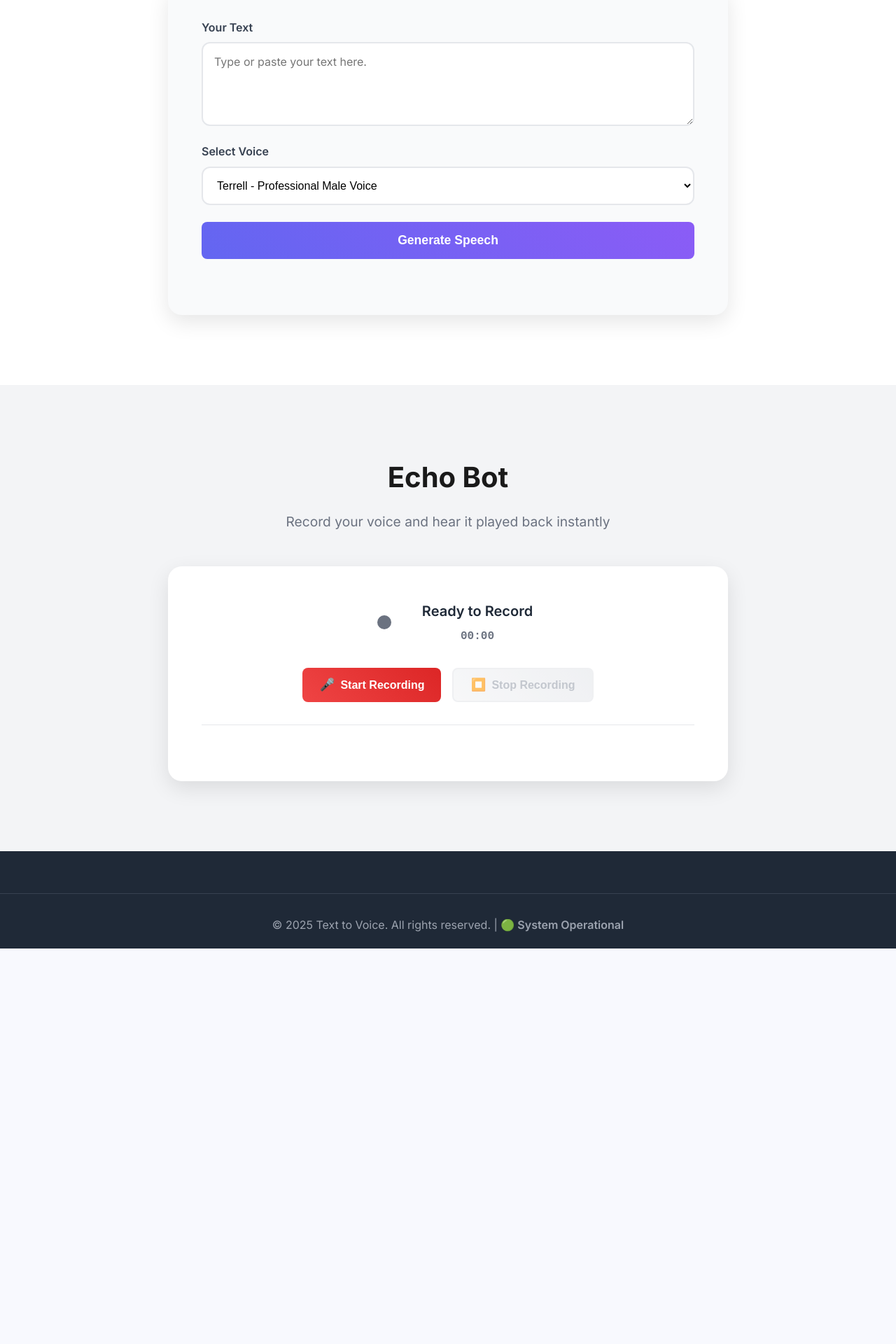
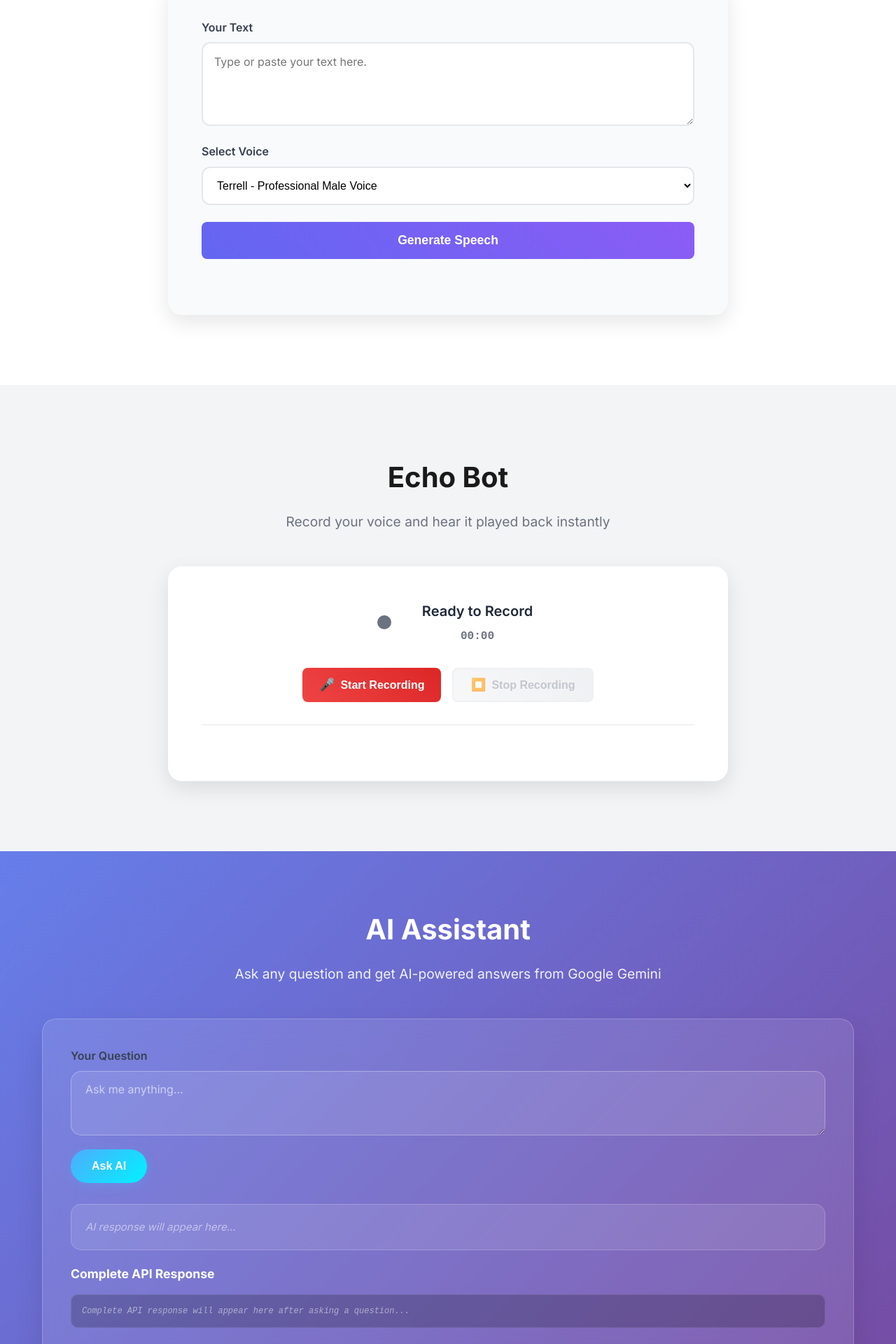
Before and after one commit to harryboiii07/30-days-of-agents, a FastAPI app: page / in a window 1280 px wide. Shown: the part 1080-3000 px from the top of the page at 70% size. Before the commit the page ends 2435 px from the top, so only its background shows below. Run offline with FastAPI, Linux system fonts and the light colour scheme.

Commit message:
llm integration

```diff
--- a/main.py
+++ b/main.py
@@ -9,6 +9,7 @@ from pathlib import Path
 from dotenv import load_dotenv
 from murf import Murf
 import assemblyai as aai
+from google import genai
 
 # Load environment variables
 load_dotenv()
@@ -27,6 +28,10 @@ UPLOAD_DIR.mkdir(exist_ok=True)
 class TTSRequest(BaseModel):
     text: str
     voice_id: str = "en-US-terrell"
+
+# Pydantic model for LLM API
+class LLMRequest(BaseModel):
+    text: str
 
 # Mount static files directory
 app.mount("/static", StaticFiles(directory="static"), name="static")
@@ -197,5 +202,54 @@ async def echo_with_tts(audio_file: UploadFile = File(...)):
         print(f"❌ Echo TTS Error: {str(e)}")
         raise HTTPException(status_code=500, detail=f"Error processing audio: {str(e)}") from e
 
+@app.post("/llm/query")
+async def llm_query(request: LLMRequest):
+    """
+    Query the Gemini LLM API with text input
+
+    - **text**: The text input to send to the LLM
+
+    Returns the LLM response along with the complete API response details
+    """
+    try:
+        # Validate input
+        if len(request.text.strip()) == 0:
+            raise HTTPException(status_code=400, detail="Text cannot be empty")
+
+        # Get API key from environment
+        api_key = os.getenv("GEMINI_API_KEY")
+        if not api_key:
+            raise HTTPException(status_code=500, detail="GEMINI_API_KEY environment variable not set")
+
+        # Initialize Gemini client
+        client = genai.Client(api_key=api_key)
+
+        # Generate response using Gemini API
+        response = client.models.generate_content(
+            model="gemini-2.0-flash-exp",
+            contents=request.text
+        )
+
+        # Extract response text
+        response_text = response.text if hasattr(response, 'text') else str(response)
+
+        # Return both the text response and complete response object
+        return {
+            "success": True,
+            "response_text": response_text,
+            "input_text": request.text,
+            "complete_response": {
+                "model": "gemini-2.0-flash-exp",
+                "text": response_text,
+                "raw_response": str(response)  # Full response for debugging
+            },
+            "message": "LLM query processed successfully"
+        }
+
+    except Exception as e:
+        # Handle any errors from the SDK or processing
+        print(f"❌ LLM Query Error: {str(e)}")
+        raise HTTPException(status_code=500, detail=f"Error processing LLM query: {str(e)}") from e
+
 if __name__ == "__main__":
     uvicorn.run("main:app", host="0.0.0.0", port=8000, reload=True)
--- a/requirements.txt
+++ b/requirements.txt
@@ -5,3 +5,4 @@ python-dotenv==1.0.0
 murf
 pydantic==2.4.2
 assemblyai
+google-genai
--- a/static/script.js
+++ b/static/script.js
@@ -43,6 +43,23 @@ function initializePage() {
             startRecordBtn.disabled = true;
             stopRecordBtn.disabled = true;
         }
+    }
+
+    // Q&A functionality
+    const questionInput = document.getElementById('questionInput');
+    const askBtn = document.getElementById('askBtn');
+    const responseOutput = document.getElementById('responseOutput');
+
+    if (questionInput && askBtn && responseOutput) {
+        askBtn.addEventListener('click', askQuestion);
+
+        // Allow Enter to ask question (Ctrl+Enter or Cmd+Enter)
+        questionInput.addEventListener('keydown', function(event) {
+            if (event.key === 'Enter' && (event.ctrlKey || event.metaKey)) {
+                event.preventDefault();
+                askQuestion();
+            }
+        });
     }
 
     // Smooth scrolling for navigation links
@@ -389,6 +406,71 @@ ${confidence}
     }
 }
 
+// Simple Q&A Function
+async function askQuestion() {
+    const questionInput = document.getElementById('questionInput');
+    const askBtn = document.getElementById('askBtn');
+    const responseOutput = document.getElementById('responseOutput');
+    const completeResponse = document.getElementById('completeResponse');
 
+    try {
+        const question = questionInput.value.trim();
+
+        if (!question) {
+            responseOutput.textContent = "Please enter a question first.";
+            return;
+        }
+
+        // Show loading state
+        askBtn.disabled = true;
+        responseOutput.textContent = "🤖 AI is thinking...";
+        completeResponse.textContent = "";
+
+        // Make API request to LLM endpoint
+        const response = await fetch('/llm/query', {
+            method: 'POST',
+            headers: {
+                'Content-Type': 'application/json',
+            },
+            body: JSON.stringify({
+                text: question
+            })
+        });
+
+        const data = await response.json();
+
+        if (response.ok && data.success) {
+            // Show AI response
+            responseOutput.textContent = data.response_text;
+
+            // Show complete API response
+            const formattedResponse = {
+                input: data.input_text,
+                model: data.complete_response.model,
+                response_text: data.response_text,
+                success: data.success,
+                message: data.message,
+                timestamp: new Date().toISOString(),
+                complete_api_response: data.complete_response
+            };
+
+            completeResponse.textContent = JSON.stringify(formattedResponse, null, 2);
+
+            console.log('🤖 LLM Response:', data);
+        } else {
+            const errorMessage = data.detail || data.message || "Sorry, I couldn't process your request right now.";
+            responseOutput.textContent = `❌ Error: ${errorMessage}`;
+            completeResponse.textContent = JSON.stringify(data, null, 2);
+        }
+
+    } catch (error) {
+        console.error('AI Question Error:', error);
+        responseOutput.textContent = `❌ Network Error: ${error.message}. Please check your connection and try again.`;
+        completeResponse.textContent = `Error: ${error.message}`;
+    } finally {
+        // Reset button state
+        askBtn.disabled = false;
+    }
+}
 
 console.log("🚀 VoiceForge platform ready!");
--- a/static/style.css
+++ b/static/style.css
@@ -750,7 +750,7 @@ audio[src] {
         font-size: 2rem;
     }
 
-    .demo-card {
+    .demo-card, .qa-card {
         padding: 1.5rem;
     }
 
@@ -799,3 +799,142 @@ audio[src] {
     border: 2px solid #2563eb;
     box-shadow: 0 4px 6px rgba(59, 130, 246, 0.1);
 }
+
+/* AI Q&A Section */
+.qa-section {
+    padding: 80px 0;
+    background: linear-gradient(135deg, #667eea 0%, #764ba2 100%);
+    color: white;
+}
+
+.qa-section .section-title {
+    color: white;
+}
+
+.qa-section .section-subtitle {
+    color: rgba(255, 255, 255, 0.9);
+}
+
+.qa-card {
+    background: rgba(255, 255, 255, 0.1);
+    backdrop-filter: blur(20px);
+    border: 1px solid rgba(255, 255, 255, 0.2);
+    border-radius: 20px;
+    padding: 40px;
+    box-shadow: 0 20px 40px rgba(0, 0, 0, 0.1);
+}
+
+.qa-form {
+    margin-bottom: 30px;
+}
+
+#questionInput {
+    width: 100%;
+    min-height: 80px;
+    padding: 15px 20px;
+    border: 1px solid rgba(255, 255, 255, 0.3);
+    border-radius: 15px;
+    background: rgba(255, 255, 255, 0.1);
+    color: white;
+    font-family: inherit;
+    font-size: 16px;
+    resize: vertical;
+    outline: none;
+    transition: all 0.3s ease;
+    margin-bottom: 20px;
+}
+
+#questionInput::placeholder {
+    color: rgba(255, 255, 255, 0.6);
+}
+
+#questionInput:focus {
+    border-color: rgba(255, 255, 255, 0.5);
+    background: rgba(255, 255, 255, 0.15);
+}
+
+.btn-ask {
+    background: linear-gradient(135deg, #4facfe 0%, #00f2fe 100%);
+    border: none;
+    color: white;
+    padding: 15px 30px;
+    border-radius: 25px;
+    font-size: 16px;
+    font-weight: 600;
+    cursor: pointer;
+    transition: all 0.3s ease;
+    box-shadow: 0 4px 15px rgba(79, 172, 254, 0.3);
+}
+
+.btn-ask:hover:not(:disabled) {
+    transform: translateY(-2px);
+    box-shadow: 0 6px 20px rgba(79, 172, 254, 0.4);
+}
+
+.btn-ask:disabled {
+    opacity: 0.6;
+    cursor: not-allowed;
+}
+
+.btn-ask .btn-loading {
+    display: none;
+}
+
+.btn-ask:disabled .btn-text {
+    display: none;
+}
+
+.btn-ask:disabled .btn-loading {
+    display: inline;
+}
+
+.response-section {
+    margin-top: 30px;
+}
+
+.response-output {
+    background: rgba(255, 255, 255, 0.1);
+    border: 1px solid rgba(255, 255, 255, 0.2);
+    border-radius: 15px;
+    padding: 20px;
+    margin-bottom: 20px;
+    min-height: 60px;
+    white-space: pre-wrap;
+    word-wrap: break-word;
+    line-height: 1.6;
+    font-size: 15px;
+}
+
+.response-output:empty:before {
+    content: "AI response will appear here...";
+    color: rgba(255, 255, 255, 0.5);
+    font-style: italic;
+}
+
+.response-details h4 {
+    color: white;
+    font-size: 1.1rem;
+    margin-bottom: 15px;
+}
+
+.api-response {
+    background: rgba(0, 0, 0, 0.2);
+    border: 1px solid rgba(255, 255, 255, 0.1);
+    border-radius: 10px;
+    padding: 15px;
+    color: rgba(255, 255, 255, 0.9);
+    font-family: 'Courier New', monospace;
+    font-size: 12px;
+    line-height: 1.4;
+    margin: 0;
+    white-space: pre-wrap;
+    word-break: break-word;
+    max-height: 300px;
+    overflow-y: auto;
+}
+
+.api-response:empty:before {
+    content: "Complete API response will appear here after asking a question...";
+    color: rgba(255, 255, 255, 0.5);
+    font-style: italic;
+}
--- a/templates/index.html
+++ b/templates/index.html
@@ -19,6 +19,7 @@
             </div>
             <div class="nav-links">
                 <a href="#home" class="nav-link">Home</a>
+                <a href="#chatbot" class="nav-link">AI Q&A</a>
             </div>
         </div>
     </nav>
@@ -120,6 +121,37 @@
         </div>
     </section>
 
+    <!-- AI Q&A Section -->
+    <section id="chatbot" class="qa-section">
+        <div class="container">
+            <h2 class="section-title">AI Assistant</h2>
+            <p class="section-subtitle">Ask any question and get AI-powered answers from Google Gemini</p>
+
+            <div class="qa-card">
+                <div class="qa-form">
+                    <div class="input-group">
+                        <label for="questionInput" class="input-label">Your Question</label>
+                        <textarea id="questionInput" placeholder="Ask me anything..." rows="3"></textarea>
+                    </div>
+
+                    <button id="askBtn" class="btn btn-ask">
+                        <span class="btn-text">Ask AI</span>
+                        <span class="btn-loading">Processing...</span>
+                    </button>
+                </div>
+
+                <div class="response-section">
+                    <div id="responseOutput" class="response-output"></div>
+
+                    <div class="response-details">
+                        <h4>Complete API Response</h4>
+                        <pre id="completeResponse" class="api-response"></pre>
+                    </div>
+                </div>
+            </div>
+        </div>
+    </section>
+
     <!-- Footer -->
     <footer class="footer">
 
```
